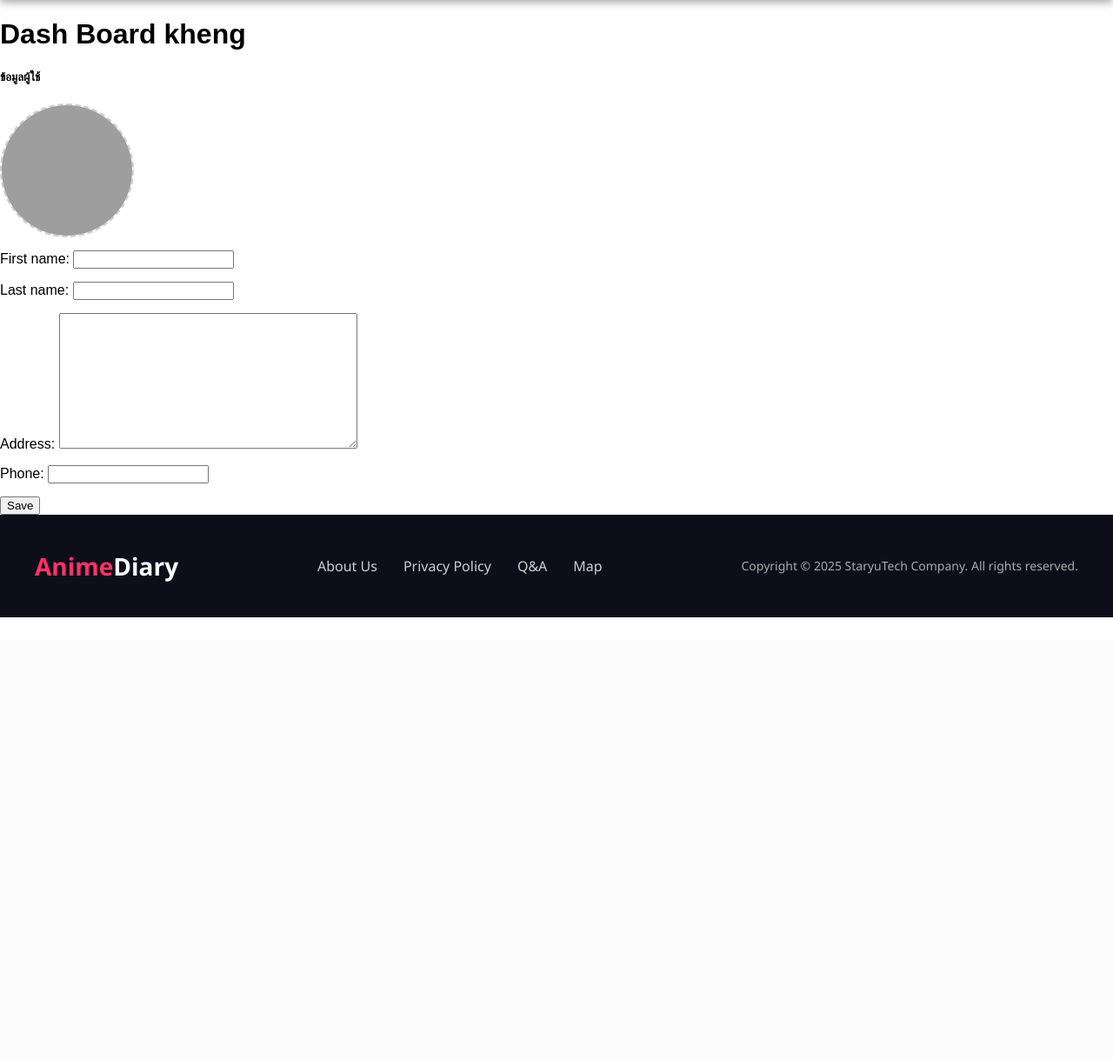
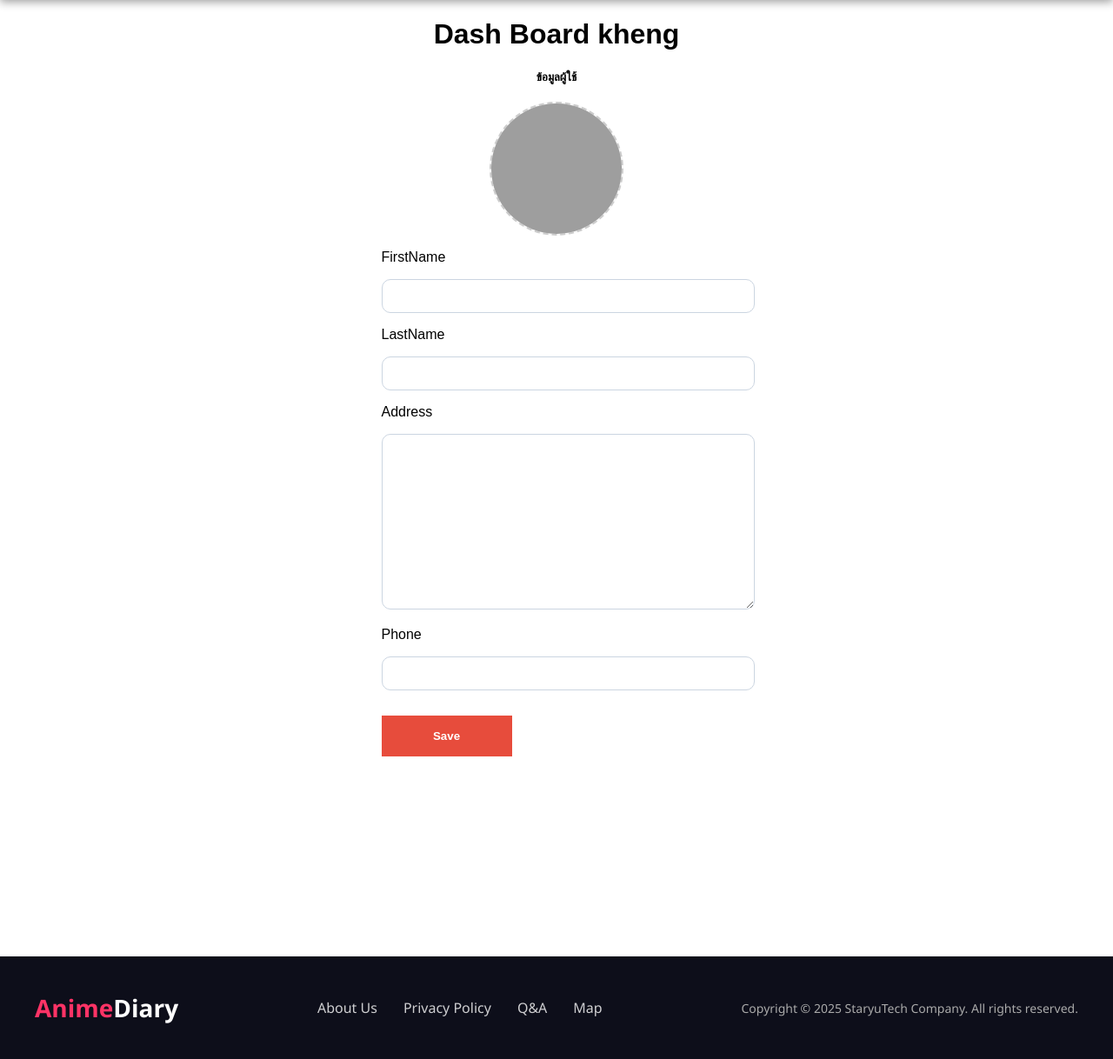
Before and after one commit to Kiarttiyot/Anime_Diary_web_with_django, a Django app: page /users/profile/ in a window 1280 px wide. Shown: the part 64-1282 px from the top of the page at 87% size. Before the commit the page ends 774 px from the top, so only its background shows below. Run offline with Django 5.2, Linux system fonts and the light colour scheme; a user stored in the database is signed in; data comes from the database, SQL or seed files in the repository; both versions use the stored data as it was after the commit; some libraries are stand-ins or nearby versions; grey boxes are pictures that could not be loaded.

Commit message:
editprofile2

```diff
--- /dev/null
+++ b/app_general/static/app_general/profile.css
@@ -0,0 +1,70 @@
+.container{
+    width: 100%;
+    height: 120vh;
+    display: flex;
+    align-items: 30vh;
+    justify-content: center;
+}
+.container h5 ,h1{
+    text-align: center;
+    margin-bottom: 20px;
+}
+.profile-image-wrapper{
+    position: relative;
+    width:150px;
+    height:150px;
+    border:2px dashed #ccc;
+    border-radius:50%;
+    overflow:hidden;
+    display:flex;
+    justify-content:center;
+    align-items:center;
+    background-color:#f8f8f8;
+    cursor:pointer;
+    margin: 10px auto;
+}
+.container button{
+    width: 150px;
+    padding: 16px;
+    background: #e74c3c; /* แดง */
+    color: #fff;
+    font-weight: bold;
+    border: none;
+    /*border-radius: 5px;*/
+    margin-top: 15px;
+    cursor: pointer;
+    transition: background 0.3s ease;
+}
+.field { margin-bottom: 14px; }
+.field label { display: block; font-weight: 600; margin-bottom: 6px; color: #0f172a; }
+
+.field input[type="text"],
+.field input[type="tel"],
+.field textarea {
+  width: 100%;
+  padding: 10px 12px;
+  border: 1.5px solid #cbd5e1;
+  border-radius: 10px;
+  background: #fff;
+  font-size: 15px;
+  outline: none;
+  transition: border-color .2s, box-shadow .2s;
+}
+.field textarea { min-height: 96px; resize: vertical; }
+.field input:focus,
+.field textarea:focus {
+  border-color: #3b82f6;
+  box-shadow: 0 0 0 3px rgba(59,130,246,0.15);
+}
+
+.field-error {
+  margin-top: 6px;
+  color: #b91c1c;
+  font-size: 13px;
+}
+.box {
+    color: #ffffff;
+    padding: 70px 0;
+    text-align: center;
+    font-family: 'Segoe UI', sans-serif;
+}
--- a/app_users/forms.py
+++ b/app_users/forms.py
@@ -20,6 +20,7 @@ class ExtendedProfileForm(forms.ModelForm):
                 'accept': 'image/*',  # จำกัดให้เลือกแค่รูป
                 'style': 'display:none;'  # ซ่อนแทนการบังคับด้วย JS
             }),
+            #'address': forms.TextInput(attrs={'placeholder': 'ที่อยู่'}),
         }
 
 
--- a/app_users/templates/account/profile.html
+++ b/app_users/templates/account/profile.html
@@ -2,15 +2,17 @@
 
 {% load static %}
 {% block content %}
+<link rel="stylesheet" href="{% static 'app_general/profile.css' %}">
+<d class="container">
 {% csrf_token %}
+    <d>
         <h1>Dash Board {{ user.username }}</h1>
         <h5>ข้อมูลผู้ใช้</h5>
         <form method="post" action="{% url 'profile' %}" enctype="multipart/form-data">
             {% csrf_token %}
             {{ form.non_field_errors }}
-        <div style="margin-bottom:15px;">
+            <div>
                 <div class="profile-image-wrapper"
-                style="position: relative; width:150px; height:150px; border:2px dashed #ccc; border-radius:50%; overflow:hidden; display:flex; justify-content:center; align-items:center; background-color:#f8f8f8; cursor:pointer;"
                     onclick="document.getElementById('id_profile_image').click();">
 
                     {% if extended_form.instance.profile_image %}
@@ -54,28 +56,32 @@
                         }
                     });
                 </script>
-        <div style="margin-bottom:15px;">
-            {{ form.first_name.label_tag }}
+            <div class="field-col">
+                <div class="field">
+                    <p>FirstName</p>
                     {{ form.first_name }}
                     {{ form.first_name.errors }}
                 </div>
-         <div style="margin-bottom:15px;">
-            {{ form.last_name.label_tag }}
+                <div class="field">
+                    <p>LastName</p>
                     {{ form.last_name }}
                     {{ form.last_name.errors }}
                 </div>
-        <div style="margin-bottom:15px;">
-            {{ extended_form.address.label_tag }}
+                <div class="field">
+                    <p>Address</p>
                     {{ extended_form.address }}
                     {{ extended_form.address.errors }}
                 </div>
-        <div style="margin-bottom:15px;">
-            {{ extended_form.phone.label_tag }}
+                <div class="field">
+                    <p>Phone</p>
                     {{ extended_form.phone }}
                     {{ extended_form.phone.errors }}
+                </div>
             </div>
 
                 <button type="submit">Save</button>
         </form>
-
+    </d>
+</d>
+<div class="box"></div>
 {% endblock %}
```
Also changed, not shown: db.sqlite, media/post_images/ดาวนโหลด.jpg (added), media/profile_images/ʟʟᴏʏᴅ_ᴅᴇ_sᴀʟᴏᴜᴍ.jpg (added). Lines whose indentation alone changed are shown as unchanged.
